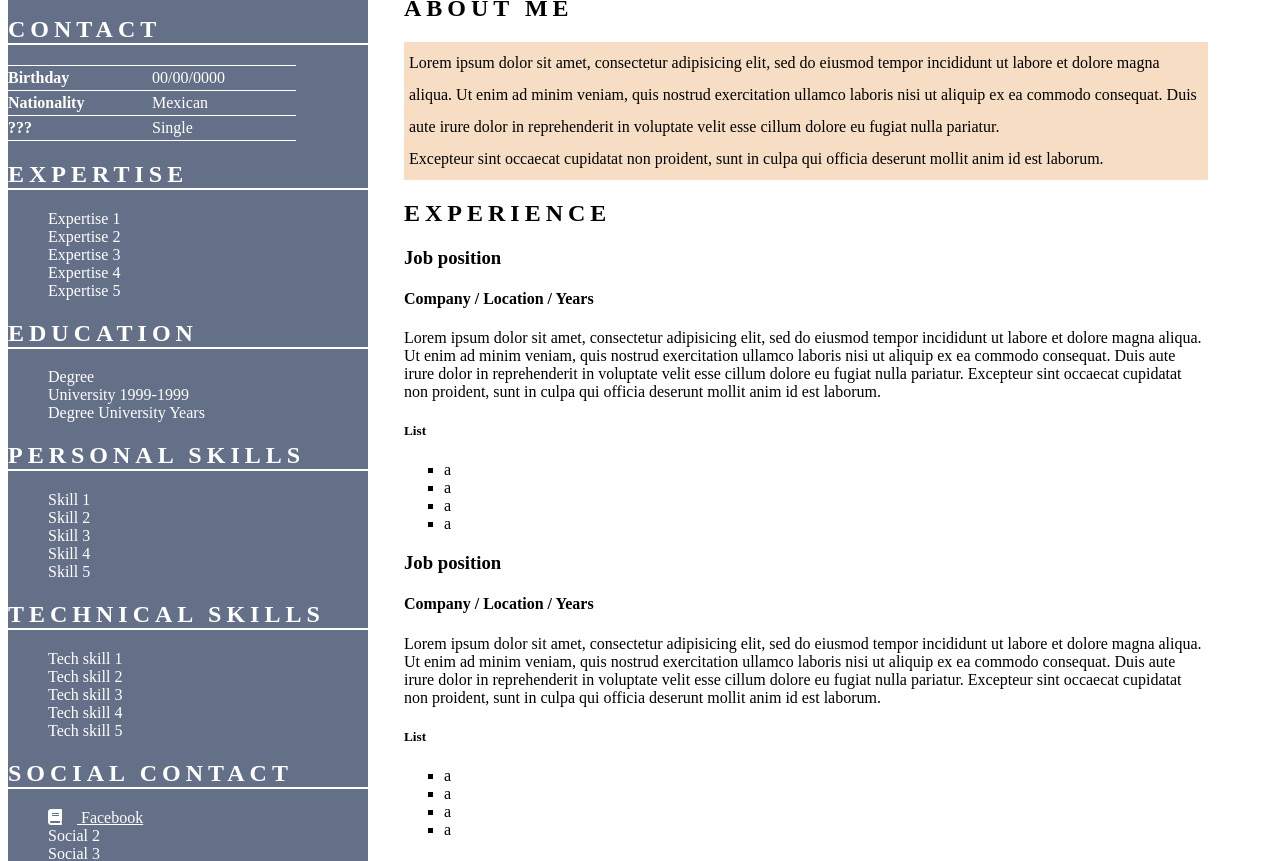
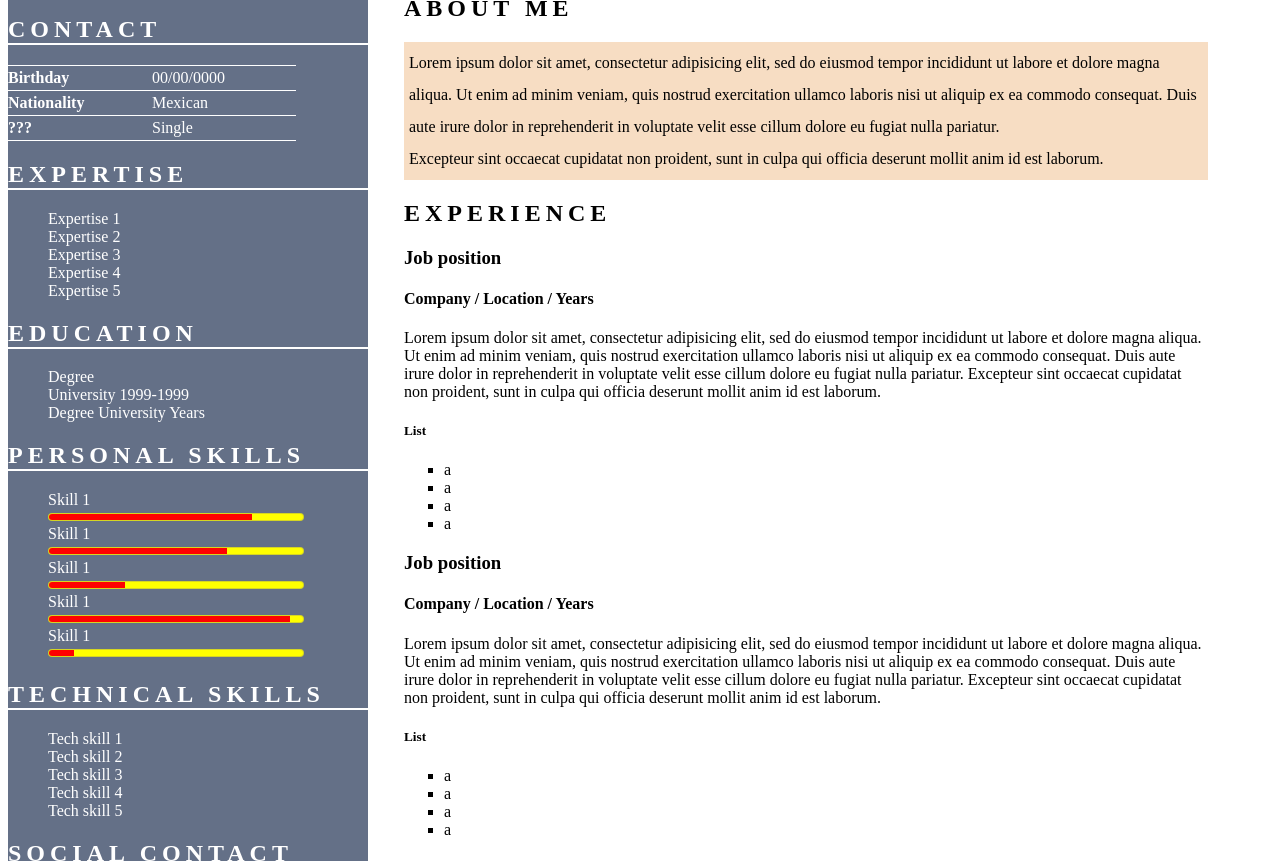
Before and after one commit to nmicht/my-resume, a plain HTML site: page index.html in a window 1280 px wide. Shown: the part 390-1251 px from the top of the page. Drawn offline with Linux system fonts and the light colour scheme.

Commit message:
Meter values

```diff
--- a/css/main.css
+++ b/css/main.css
@@ -119,3 +119,17 @@ dd {
 .social-item::before {
   padding-right: 15px;
 }
+
+/* Meter */
+meter {
+  display: block;
+  width: 80%;
+}
+meter::-webkit-meter-optimum-value {
+  background: none;
+  background-color: red;
+}
+meter::-webkit-meter-bar {
+  background: none;
+  background-color: yellow;
+}
--- a/index.html
+++ b/index.html
@@ -51,11 +51,26 @@
         <section>
           <h2>Personal skills</h2>
           <ul>
-            <li>Skill 1</li>
-            <li>Skill 2</li>
-            <li>Skill 3</li>
-            <li>Skill 4</li>
-            <li>Skill 5</li>
+            <li>
+              Skill 1
+              <meter value="80" min="0" max="100"></meter>
+            </li>
+            <li>
+              Skill 1
+              <meter value="70" min="0" max="100"></meter>
+            </li>
+            <li>
+              Skill 1
+              <meter value="30" min="0" max="100"></meter>
+            </li>
+            <li>
+              Skill 1
+              <meter value="95" min="0" max="100"></meter>
+            </li>
+            <li>
+              Skill 1
+              <meter value="10" min="0" max="100"></meter>
+            </li>
           </ul>
         </section>
         <section>
```
